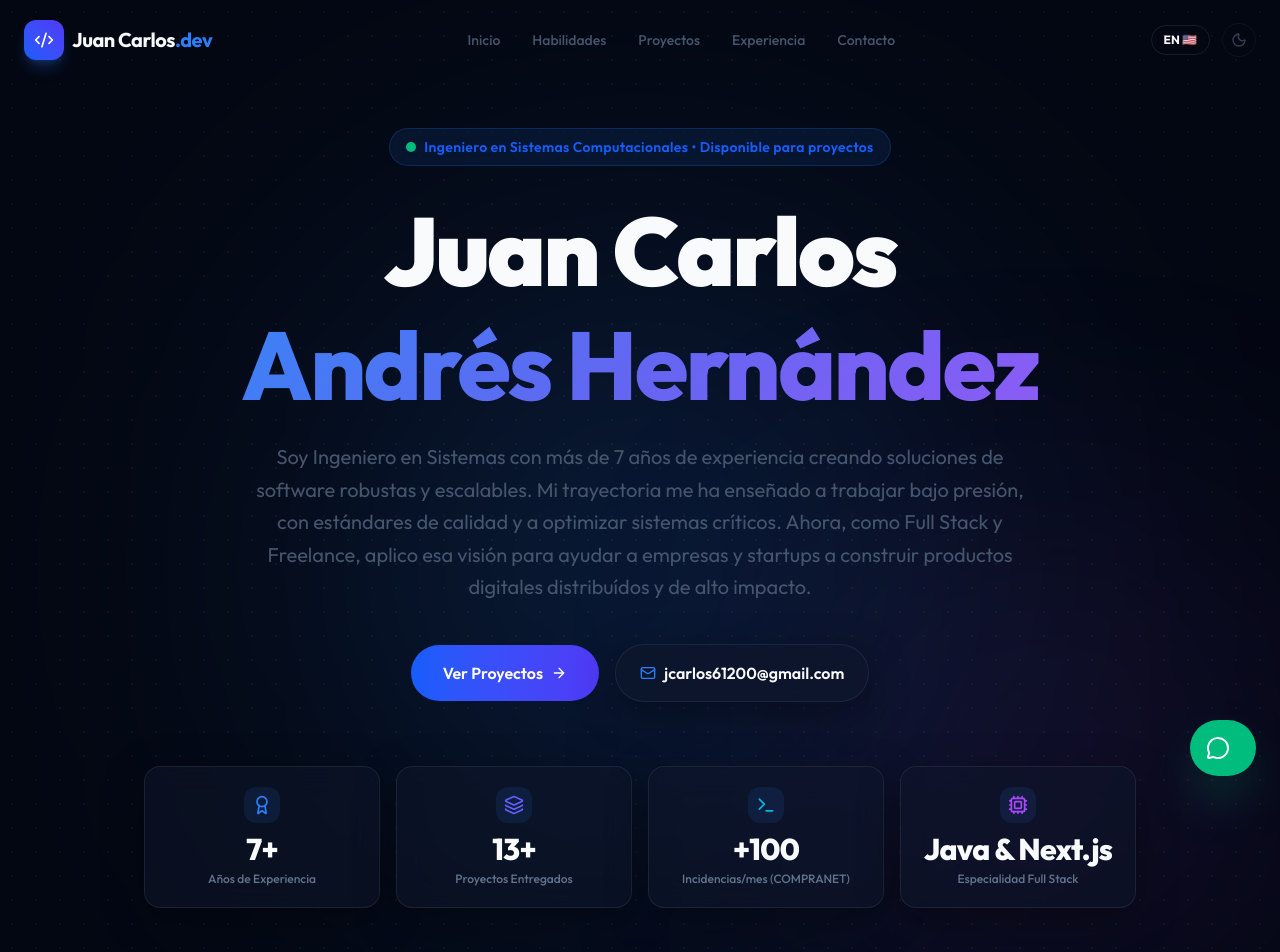
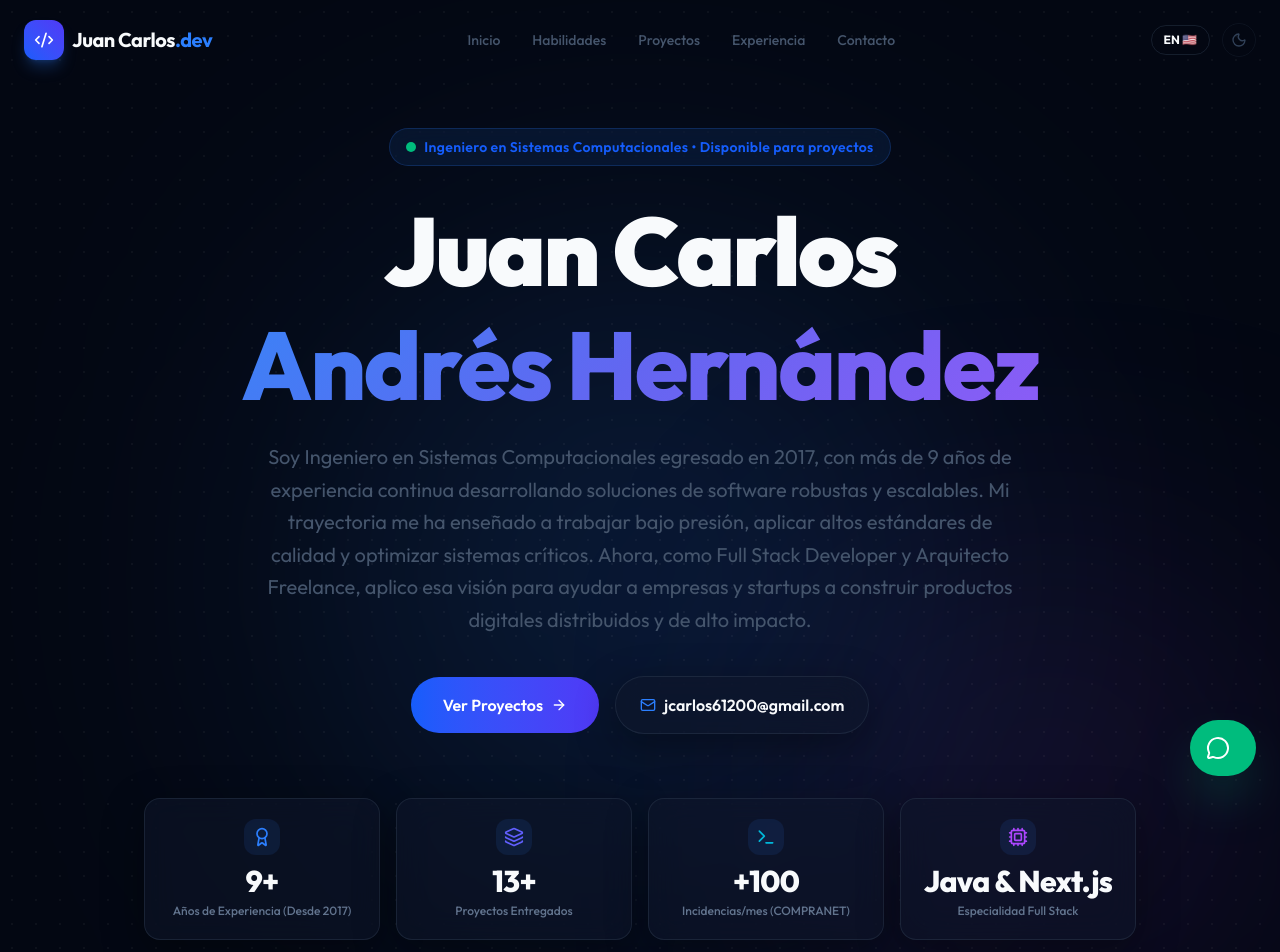
Before and after one commit to mscandy3312/portafolio, a Next.js app: page / in a window 1280 px wide. Shown: the top 952 px of the page. Built offline with nearby package versions, Linux system fonts and the light colour scheme.

Commit message:
Actualización de experiencia: Egresado en 2017 con +9 años de trayectoria continua

```diff
--- a/src/app/layout.tsx
+++ b/src/app/layout.tsx
@@ -6,12 +6,12 @@ const outfit = Outfit({ subsets: ["latin"] });
 
 export const metadata: Metadata = {
   title: "Juan Carlos Hernández | Full Stack Engineer & Microservices Architect",
-  description: "Portafolio profesional de Juan Carlos Hernández - Ingeniero en Sistemas Computacionales con +7 años de experiencia en desarrollo Full Stack, Java 17, Spring Boot y Next.js.",
+  description: "Portafolio profesional de Juan Carlos Hernández - Ingeniero en Sistemas Computacionales egresado en 2017 con +9 años de experiencia en desarrollo Full Stack, Java 17, Spring Boot y Next.js.",
   keywords: ["Juan Carlos Hernández", "Full Stack Engineer", "Java", "Spring Boot", "Microservicios", "Next.js", "React", "TypeScript", "SHCP COMPRANET", "Portafolio"],
   authors: [{ name: "Juan Carlos Hernández" }],
   openGraph: {
     title: "Juan Carlos Hernández | Full Stack Engineer & Microservices Architect",
-    description: "Ingeniero en Sistemas Computacionales con +7 años de experiencia en arquitecturas escalables, Java 17, Spring Boot, Next.js y soluciones empresariales.",
+    description: "Ingeniero en Sistemas Computacionales egresado en 2017 con +9 años de experiencia en arquitecturas escalables, Java 17, Spring Boot, Next.js y soluciones empresariales.",
     url: "https://github.com/mscandy3312/portafolio",
     siteName: "Portafolio Juan Carlos Hernández",
     images: [
--- a/src/components/Hero.tsx
+++ b/src/components/Hero.tsx
@@ -21,8 +21,8 @@ export default function Hero({ lang }: HeroProps) {
 
   const stats = [
     {
-      value: "7+",
-      label: lang === "es" ? "Años de Experiencia" : "Years Experience",
+      value: "9+",
+      label: lang === "es" ? "Años de Experiencia (Desde 2017)" : "Years Experience (Since 2017)",
       icon: <Award className="w-5 h-5 text-blue-500" />,
     },
     {
--- a/src/data/data.ts
+++ b/src/data/data.ts
@@ -4,7 +4,7 @@ export const translations = {
       name: "Juan Carlos Andrés Hernández",
       title: "Ingeniero en Sistemas Computacionales",
       profile:
-        "Soy Ingeniero en Sistemas con más de 7 años de experiencia creando soluciones de software robustas y escalables. Mi trayectoria me ha enseñado a trabajar bajo presión, con estándares de calidad y a optimizar sistemas críticos. Ahora, como Full Stack y Freelance, aplico esa visión para ayudar a empresas y startups a construir productos digitales distribuídos y de alto impacto.",
+        "Soy Ingeniero en Sistemas Computacionales egresado en 2017, con más de 9 años de experiencia continua desarrollando soluciones de software robustas y escalables. Mi trayectoria me ha enseñado a trabajar bajo presión, aplicar altos estándares de calidad y optimizar sistemas críticos. Ahora, como Full Stack Developer y Arquitecto Freelance, aplico esa visión para ayudar a empresas y startups a construir productos digitales distribuidos y de alto impacto.",
       cta: "Ver Proyectos",
       email: "jcarlos61200@gmail.com",
     },
@@ -115,7 +115,7 @@ export const translations = {
       name: "Juan Carlos Andrés Hernández",
       title: "Computer Systems Engineer",
       profile:
-        "I am a Systems Engineer with over 7 years of experience building robust and scalable software solutions. My professional journey has taught me to work under pressure, meet rigorous quality standards, and optimize critical systems. Currently, as a Full Stack Developer and Freelancer, I apply that expertise to help companies and startups build distributed, high-impact digital products.",
+        "I am a Computer Systems Engineer who graduated in 2017, with over 9 years of continuous experience building robust and scalable software solutions. My professional journey has taught me to work under pressure, meet rigorous quality standards, and optimize critical systems. Currently, as a Full Stack Developer and Freelance Architect, I apply that expertise to help companies and startups build distributed, high-impact digital products.",
       cta: "View Projects",
       email: "jcarlos61200@gmail.com",
     },
```
